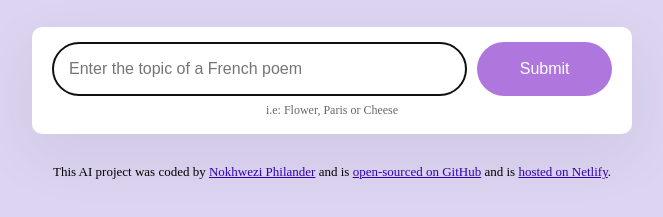
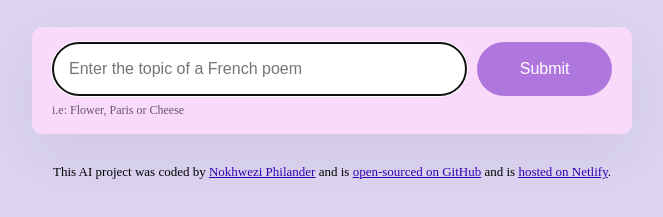
Before and after one commit to nphilander/Poem-Generator, a plain HTML site: page index.html in a window 1280 px wide. Shown: the part 177-394 px from the top of the page, without its empty margins (308-971 px from the left). Drawn offline with nearby package versions, Linux system fonts and the light colour scheme.

Commit message:
updated the css

```diff
--- a/src/style.css
+++ b/src/style.css
@@ -24,7 +24,7 @@ h1 {
   color: #272044;
 }
 .form-container {
-  background-color: white;
+  background-color: rgb(250, 218, 250);
   margin-bottom: 30px;
   border-radius: 10px;
   box-shadow: 0px 20px 60px rgba(65, 50, 100, 0.08);
@@ -38,6 +38,7 @@ form {
 .hint {
   line-height: 1.5;
   margin-top: 5px;
+  text-align: left;
   opacity: 0.6;
   font-size: 12px;
 }
```
